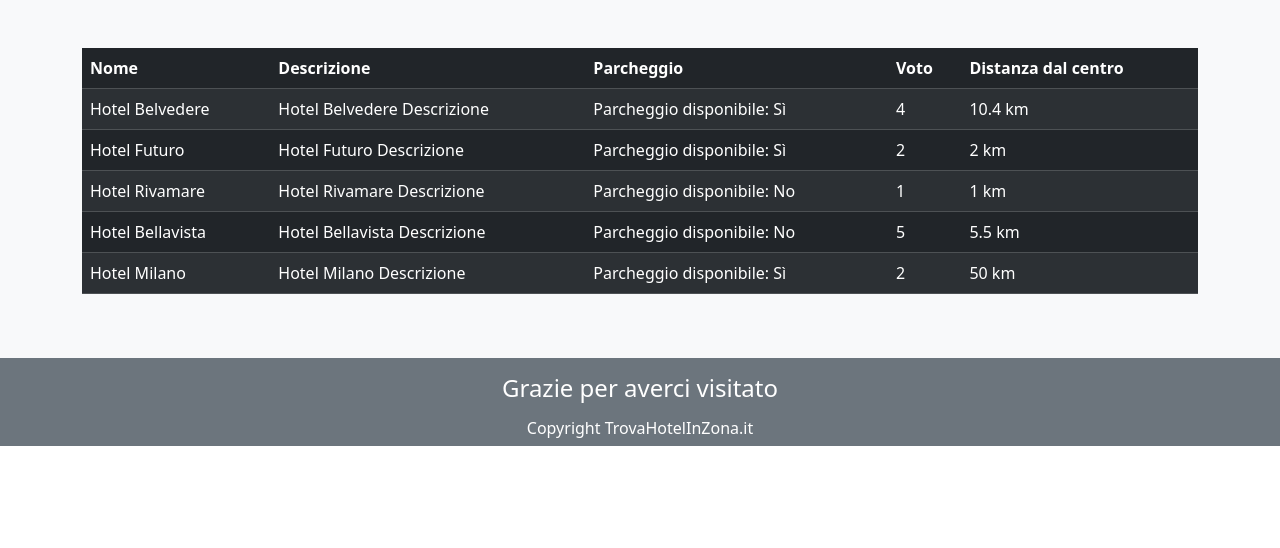
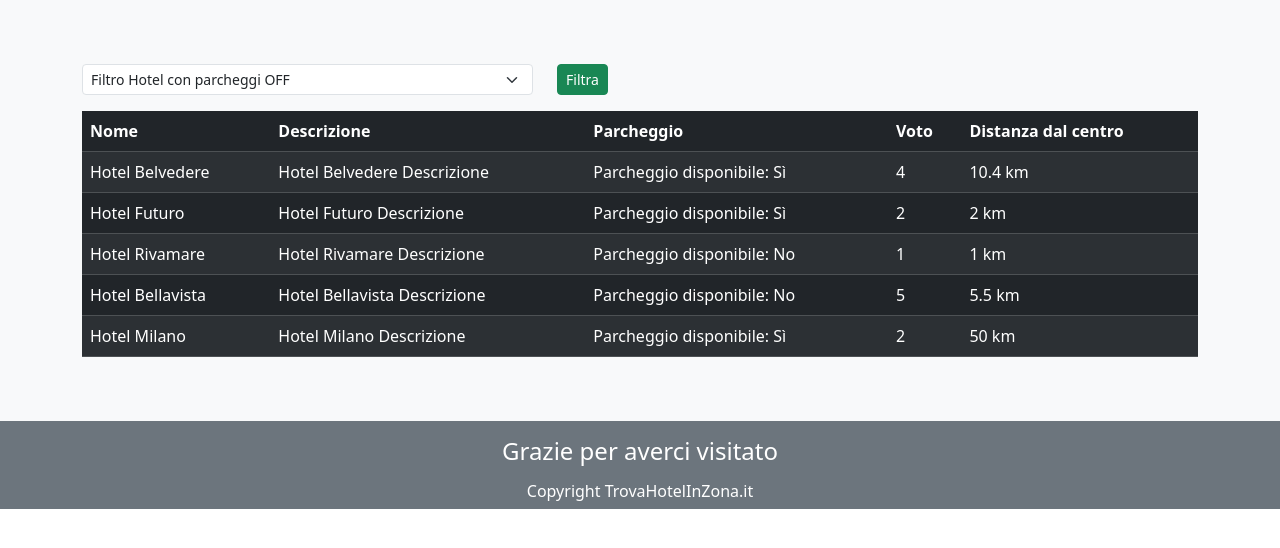
Before and after one commit to gds90/php-hotel, a PHP site: page /BONUS/index.php in a window 1280 px wide. Shown: the part 64-612 px from the top of the page. Run offline with PHP 8.4, Linux system fonts and the light colour scheme.

Commit message:
Added Bonus 2, filter hotels with parking

```diff
--- a/BONUS/index.php
+++ b/BONUS/index.php
@@ -36,6 +36,38 @@ $hotels = [
         'distance_to_center' => 50
     ]
 ];
+
+// dichiaro la variabile parking vuota per evitare errori nella visualizzazione della select
+$parking = '';
+
+
+// dichiaro una variabile filtered_hotels a cui associo i valori dell'array hotels per evitare errori nella visualizzazione della tabella;
+$filtered_hotels = $hotels;
+
+// controllo se è stato selezionato un filtro per gli hotel con parcheggio
+if (isset($_GET['parking']) && $_GET['parking'] != '') {
+
+    // dichiaro un'array vuoto che mi servirà nel filtraggio degli hotel
+    $temp_hotels = [];
+
+    // assegno alla variabile parking il valore del filtro scelto
+    $parking = $_GET['parking'];
+
+    // svuoto l'array degli hotel filtrati per evitare doppioni nella tabella
+    $filtered_hotels = [];
+
+    // ciclo l'array degli hotel per cercare gli hotel che rientrano nel filtro scelto
+    foreach ($hotels as $hotel) {
+        if ($hotel['parking'] == $parking) {
+
+            // se l'hotel ha il parcheggio, lo inserisco in un array temporanea
+            $temp_hotels[] = $hotel;
+        }
+    }
+
+    // riempio l'array degli hotel filtrati con il contenuto dell'array temporanea
+    $filtered_hotels = $temp_hotels;
+}
 ?>
 
 <!DOCTYPE html>
@@ -50,10 +82,25 @@ $hotels = [
 
 <body>
     <?php include_once __DIR__ . "/partials/templates/header.php"; ?>
+
     <main class="bg-body-tertiary py-5">
         <div class="container">
             <div class="row">
                 <div class="col-12">
+                    <form action="index.php" method="get">
+                        <div class="row">
+                            <div class="col-5 my-3">
+                                <select class="form-select form-select-sm" name="parking" id="parking">
+                                    <option value="">Filtro Hotel con parcheggi OFF</option>
+                                    <option value="true" <?php echo ($parking == 'true') ? 'selected' : ''; ?>>Filtro Hotel con parcheggi ON</option>
+                                    <!-- <option value="false" <?php echo ($parking == 'false') ? 'selected' : ''; ?>>No</option> -->
+                                </select>
+                            </div>
+                            <div class="col-2 pt-3">
+                                <button class="btn btn-success btn-sm" type="submit">Filtra</button>
+                            </div>
+                        </div>
+                    </form>
                     <table class="table table-dark table-striped">
                         <thead>
                             <tr>
@@ -65,7 +112,7 @@ $hotels = [
                             </tr>
                         </thead>
                         <tbody>
-                            <?php foreach ($hotels as $hotel) { ?>
+                            <?php foreach ($filtered_hotels as $hotel) { ?>
                                 <tr>
                                     <td>
                                         <?php echo $hotel['name'] ?>
```
